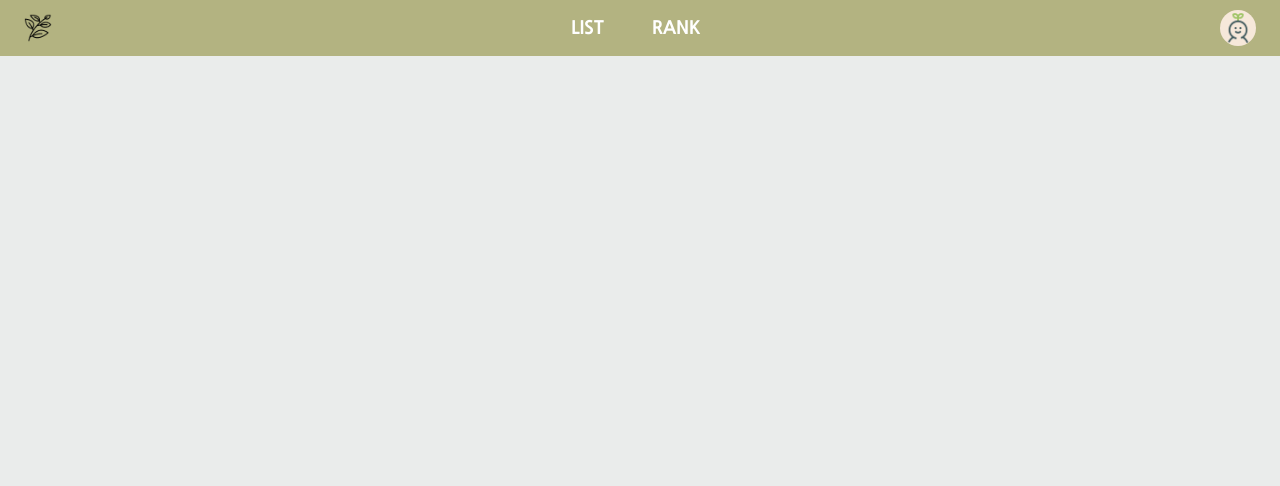
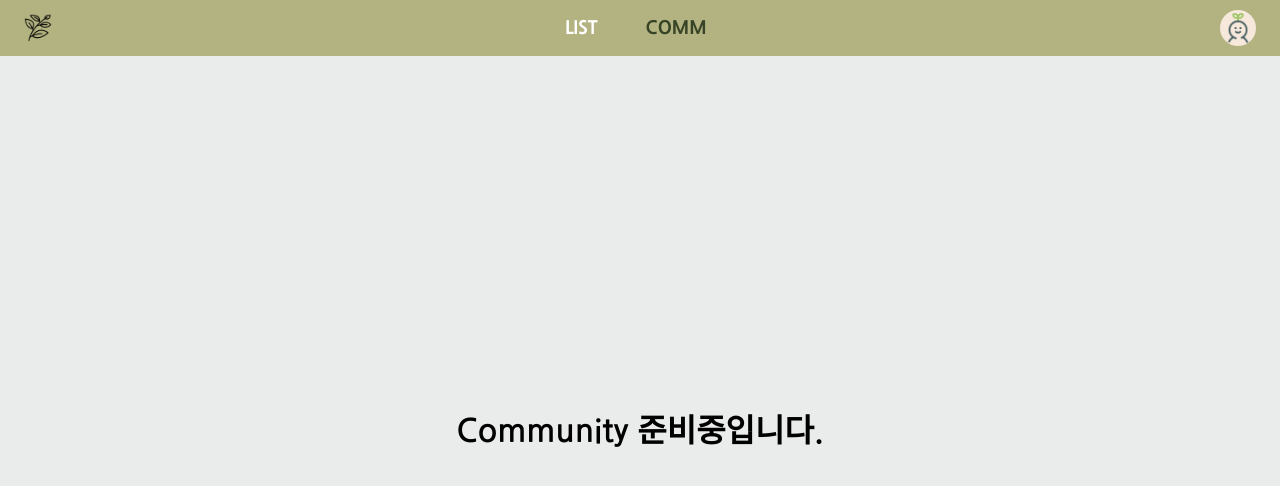
Before and after one commit to qkrrjsxor/Healing-forest, a Vue app in the folder vue-ssafy-final-pjt-k/: page /community in a window 1280 px wide. Before the commit this address had no page. Shown: the top 486 px of the page. Built offline with nearby package versions, Linux system fonts and the light colour scheme.

Commit message:
Modify: rank -> Community router로 수정, IconModal 색상 변경

```diff
--- a/vue-ssafy-final-pjt-k/src/components/common/HeaderNav.vue
+++ b/vue-ssafy-final-pjt-k/src/components/common/HeaderNav.vue
@@ -8,8 +8,10 @@
           :to="{ name: 'addictionList' }"
           >LIST</RouterLink
         >
-        <RouterLink :class="{ active: isActiveRank }" :to="{ name: 'rank' }"
-          >RANK</RouterLink
+        <RouterLink
+          :class="{ active: isActiveComm }"
+          :to="{ name: 'community' }"
+          >COMM</RouterLink
         >
       </div>
       <picture @click="submitLogout" id="profile-box">
@@ -32,8 +34,8 @@ const store = useUserStore();
 const isActiveList = computed(() => {
   return route.name?.includes("addiction");
 });
-const isActiveRank = computed(() => {
-  return route.name?.includes("rank");
+const isActiveComm = computed(() => {
+  return route.name?.includes("community");
 });
 
 // 홈으로
--- a/vue-ssafy-final-pjt-k/src/components/common/IconModal.vue
+++ b/vue-ssafy-final-pjt-k/src/components/common/IconModal.vue
@@ -140,7 +140,7 @@ const updateIcon = async () => {
 
   width: 100%;
   height: 100%;
-  background-color: rgba(0, 0, 0, 0.5);
+  background-color: rgba(0, 0, 0, 0.3);
 
   overflow: scroll;
 }
@@ -155,7 +155,7 @@ const updateIcon = async () => {
 
   padding: 3rem;
 
-  background: #d1d3d2;
+  background-color: #b6c2a9;
   border: none;
   border-radius: 1rem;
   box-shadow: 0 4px 6px rgba(0, 0, 0, 0.1);
@@ -175,7 +175,7 @@ const updateIcon = async () => {
 
   width: 100%;
   padding: 1rem 1.5rem;
-  border: 3px solid #b6c2a9;
+  border: 3px solid #84a063;
   border-radius: 1rem;
 
   color: #352f26;
@@ -185,6 +185,7 @@ const updateIcon = async () => {
 #selected-icon {
   display: flex;
   justify-content: space-between;
+  font-weight: 700;
 }
 
 #select-icons {
@@ -220,6 +221,7 @@ const updateIcon = async () => {
     border-radius: 0.5rem;
     border: none;
 
+    font-weight: 700;
     cursor: pointer;
   }
 
@@ -228,7 +230,7 @@ const updateIcon = async () => {
   }
 
   button:last-child {
-    background-color: #b6c2a9;
+    background-color: #84a063;
   }
 }
 
--- a/vue-ssafy-final-pjt-k/src/router/index.js
+++ b/vue-ssafy-final-pjt-k/src/router/index.js
@@ -5,9 +5,9 @@ import AddictionUpdate from "@/components/addiction/AddictionUpdate.vue";
 import AddictionView from "@/views/AddictionView.vue";
 import HomeView from "@/views/HomeView.vue";
 import LoginView from "@/views/LoginView.vue";
-import RankView from "@/views/RankView.vue";
 import SignupView from "@/views/SignupView.vue";
 import { createRouter, createWebHistory } from "vue-router";
+import CommView from "@/views/CommView.vue";
 
 const router = createRouter({
   history: createWebHistory(import.meta.env.BASE_URL),
@@ -58,9 +58,9 @@ const router = createRouter({
       ],
     },
     {
-      path: "/rank",
-      name: "rank",
-      component: RankView,
+      path: "/community",
+      name: "community",
+      component: CommView,
     },
   ],
 });
--- a/vue-ssafy-final-pjt-k/src/views/RankView.vue
+++ b/vue-ssafy-final-pjt-k/src/views/CommView.vue
@@ -1,13 +1,13 @@
 <template>
   <div>
-    <h1 id="rank">RANK 준비중입니다.</h1>
+    <h1 id="comm">Community 준비중입니다.</h1>
   </div>
 </template>
 
 <script setup></script>
 
 <style scoped>
-#rank {
+#comm {
   display: flex;
   justify-content: center;
   align-items: center;
```
